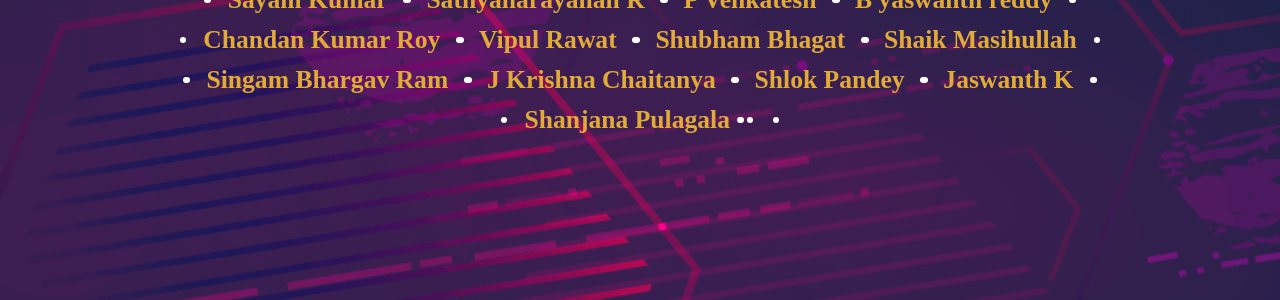
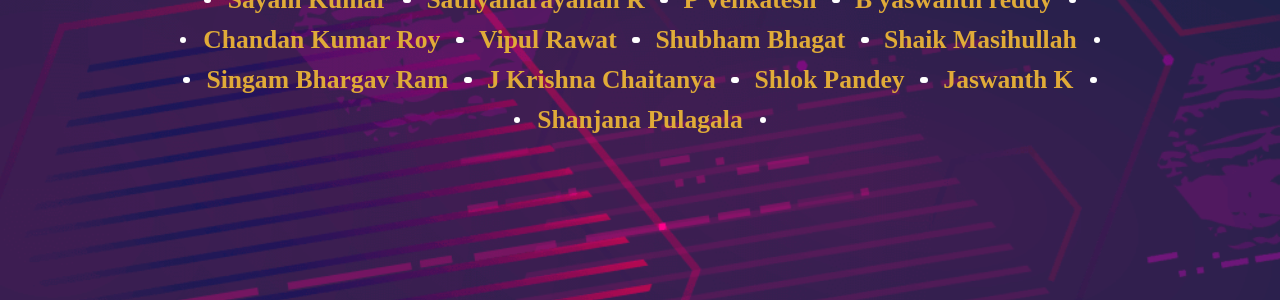
Before and after one commit to Project-Club-IIITS/hacktoberfest2019-participants, a Jekyll site: the page index.html, which Jekyll copies as it is, in a window 1280 px wide. Shown: the part 433-733 px from the top of the page. Built offline with Jekyll 4.4.1, drawn with Linux system fonts in a browser that asks for light colours; some web fonts are replaced.

Commit message:
corrected </li> tag

```diff
--- a/index.html
+++ b/index.html
@@ -63,7 +63,7 @@
                 <li><a href="https://github.com/chaitanya531">J Krishna Chaitanya</a></li>
                 <li><a href="https://github.com/b30wulffz">Shlok Pandey</a></li>
                 <li><a href="https://github.com/JazzKriss21">Jaswanth K</a></li>
-                <li><a href="https://github.com/shanjana-312">Shanjana Pulagala</a><li>
+                <li><a href="https://github.com/shanjana-312">Shanjana Pulagala</a></li>
 
             </ul>
         </div>
```
